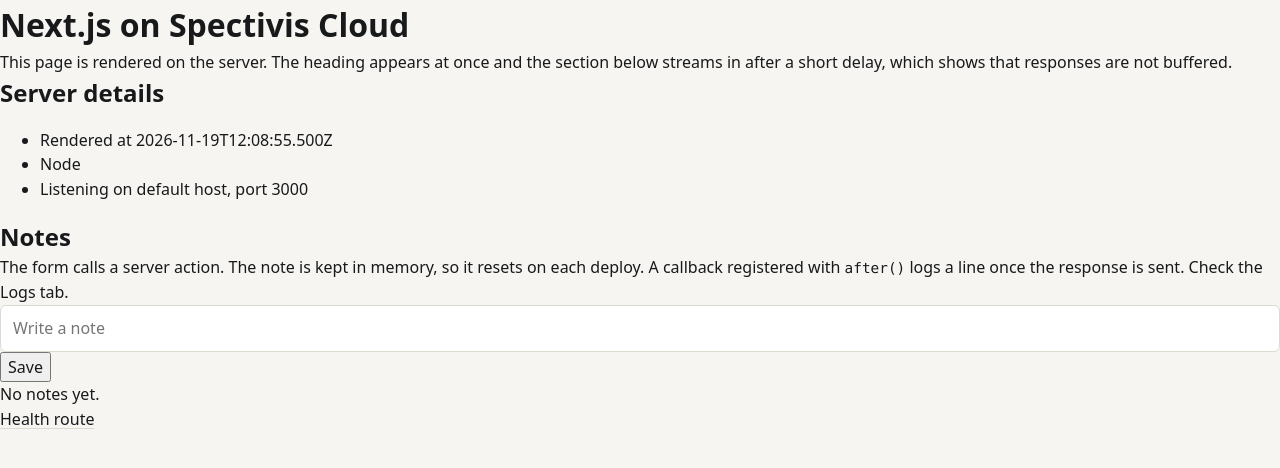
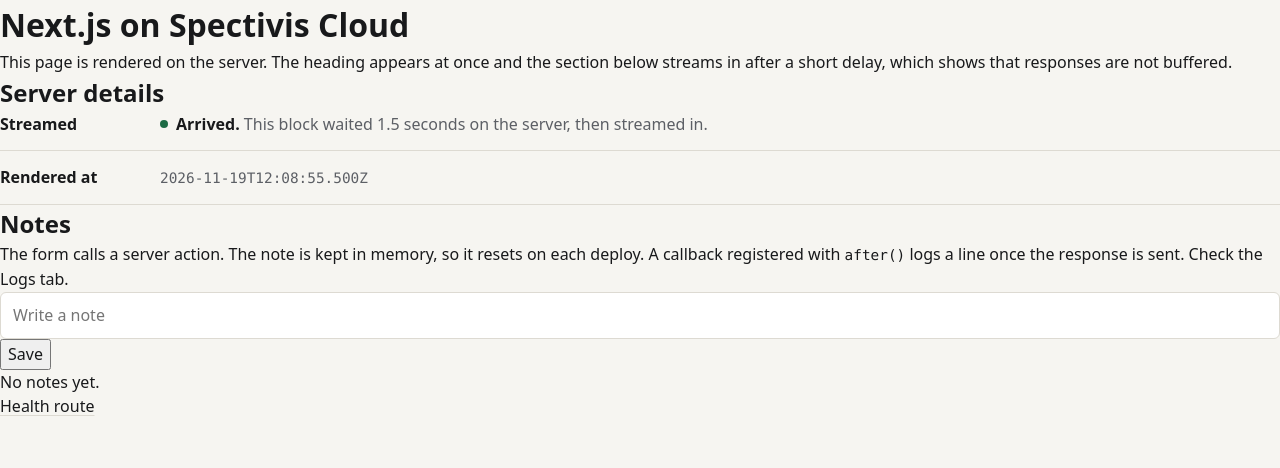
Before and after one commit to Spectivis/cloud-sample-nextjs, a Next.js app: page / in a window 1280 px wide. Shown: the top 468 px of the page. Built offline with nearby package versions, Linux system fonts and the light colour scheme.

Commit message:
Stop showing the Node version, host and port

```diff
--- a/app/_components/server-info.tsx
+++ b/app/_components/server-info.tsx
@@ -5,10 +5,20 @@ export async function ServerInfo() {
   await new Promise((resolve) => setTimeout(resolve, 1500));
 
   return (
-    <ul>
-      <li>Rendered at {new Date().toISOString()}</li>
-      <li>Node {process.version}</li>
-      <li>Listening on {process.env.HOSTNAME ?? "default host"}, port {process.env.PORT ?? "3000"}</li>
-    </ul>
+    <dl className="status">
+      <div>
+        <dt>Streamed</dt>
+        <dd>
+          <span className="state ok">Arrived.</span> This block waited 1.5 seconds on the server, then
+          streamed in.
+        </dd>
+      </div>
+      <div>
+        <dt>Rendered at</dt>
+        <dd>
+          <code>{new Date().toISOString()}</code>
+        </dd>
+      </div>
+    </dl>
   );
 }
```
